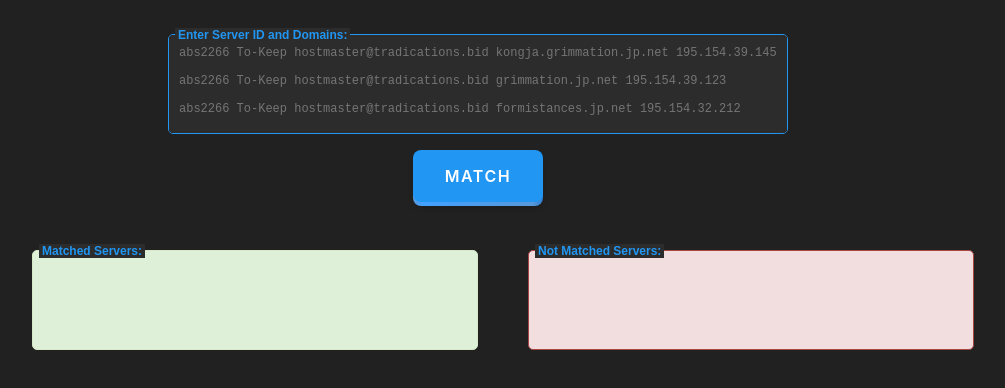
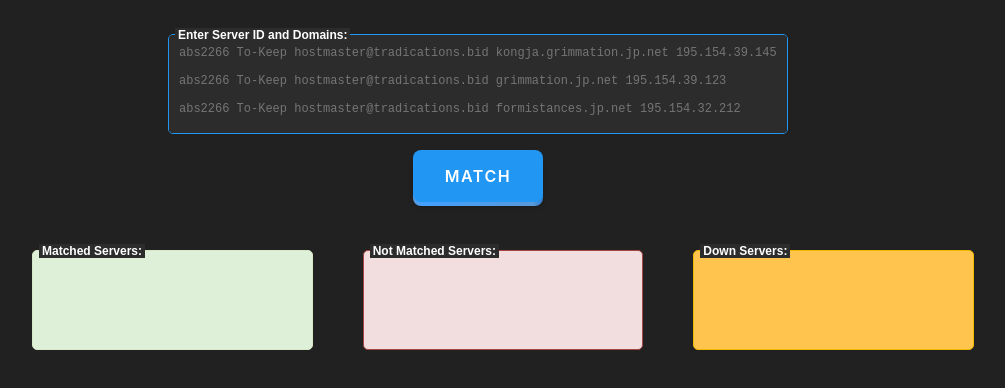
Before and after one commit to gladiatordesign1/server-status.github.io, a plain HTML site: page index.html in a window 1280 px wide. Both pictures are taken after a click on the button "MATCH". Shown: the whole page, without its empty margins (162-1167 px from the left). Drawn offline with Linux system fonts and the light colour scheme.

Commit message:
Update index.html

```diff
--- a/index.html
+++ b/index.html
@@ -38,20 +38,26 @@
     textarea,
     input {
       width: 100%;
+      /* Adjusted to full width */
       padding: 8px;
       margin-bottom: 10px;
       box-sizing: border-box;
       border: 1px solid #444;
+      /* Dark border */
       background-color: #333;
+      /* Dark background */
       color: white;
     }
 
+    /* Set the SPF DOMAIN and DOMAIN inputs to be in the same column */
     #subdomain,
     #spfdomain {
+      /* Adjusted to full width */
       box-sizing: border-box;
       margin-bottom: 10px;
     }
 
+    /* Center the button */
     button {
       padding: 10px;
       background-color: #4CAF50;
@@ -184,7 +190,7 @@
 
     .coolinput label.text {
       font-size: 0.75rem;
-      color: #2196F3;
+      color: #ffffff;
       font-weight: 700;
       position: relative;
       top: 0.5rem;
@@ -232,8 +238,8 @@
       justify-content: space-between;
       align-items: center;
       width: 80%;
-      margin: auto;
-      margin-top: 20px;
+      margin: auto; /* Center the #res div on the screen */
+      margin-top: 20px; /* Add some top margin for space */
     }
 
     #matchedTextArea,
@@ -248,7 +254,7 @@
       background: #2c2c2c;
       resize: none;
       height: 100px;
-      margin-bottom: 10px;
+      margin-bottom: 10px; /* Add some bottom margin for space */
     }
 
     #matchedTextArea {
@@ -261,6 +267,11 @@
       color: #a94442;
       background-color: #f2dede;
       border-color: #a94442;
+    }
+    #downServersTextArea {
+      color: #b77a00;
+      background-color: #ffc44d;
+      border-color: #f2b900;
     }
 	    #res >div {
      padding-left: 50px;
@@ -279,7 +290,6 @@ abs2266	To-Keep	hostmaster@tradications.bid formistances.jp.net	195.154.32.212 &
 " name="input" class="input"></textarea>
     </div>
 
-
     <button onclick="checkServers()" class="pushable">
         <span class="shadow"></span>
         <span class="edge"></span>
@@ -287,11 +297,6 @@ abs2266	To-Keep	hostmaster@tradications.bid formistances.jp.net	195.154.32.212 &
             MATCH
         </span>
     </button>
-
-
-
-
-
 
     <div id="res">
         <div class="coolinput">
@@ -302,8 +307,11 @@ abs2266	To-Keep	hostmaster@tradications.bid formistances.jp.net	195.154.32.212 &
             <label for="notMatchedTextArea" class="text">Not Matched Servers:</label>
             <textarea id="notMatchedTextArea" rows="4" name="input" class="input" readonly></textarea>
         </div>
+        <div class="coolinput">
+            <label for="downServersTextArea" class="text">Down Servers:</label>
+            <textarea id="downServersTextArea" rows="4" name="input" class="input" readonly></textarea>
         </div>
-
+    </div>
 
     <script>
         function checkServers() {
@@ -314,10 +322,12 @@ abs2266	To-Keep	hostmaster@tradications.bid formistances.jp.net	195.154.32.212 &
 
             const uniqueMatchedServers = new Set();
             const uniqueNotMatchedServers = new Set();
+            const uniqueDownServers = new Set();
 
             servers.forEach(server => {
                 const serverInfo = server.split('\t');
                 const serverId = serverInfo[0];
+                const status = serverInfo[1];
 
                 if (serverInfo.length >= 9) {
                     const domain1 = serverInfo[3];
@@ -328,26 +338,30 @@ abs2266	To-Keep	hostmaster@tradications.bid formistances.jp.net	195.154.32.212 &
                     } else {
                         uniqueNotMatchedServers.add(serverId);
                     }
+
+                }
+
+                if (status && status.toLowerCase() === "down") {
+                    uniqueDownServers.add(serverId);
                 }
             });
             document.getElementById('res').style.opacity = "1";
 
             // Display results
-      displayResults(uniqueMatchedServers, uniqueNotMatchedServers);
+            displayResults(uniqueMatchedServers, uniqueNotMatchedServers, uniqueDownServers);
 
         }
 
-    function displayResults(matched, notMatched) {
+        function displayResults(matched, notMatched, downServers) {
             const matchedTextArea = document.getElementById('matchedTextArea');
             const notMatchedTextArea = document.getElementById('notMatchedTextArea');
+            const downServersTextArea = document.getElementById('downServersTextArea');
 
             matchedTextArea.value = [...matched].join('\n');
             notMatchedTextArea.value = [...notMatched].join('\n');
-
-
+            downServersTextArea.value = [...downServers].join('\n');
         }
     </script>
-
 
 </body>
 
```
Lines whose indentation alone changed are shown as unchanged.
